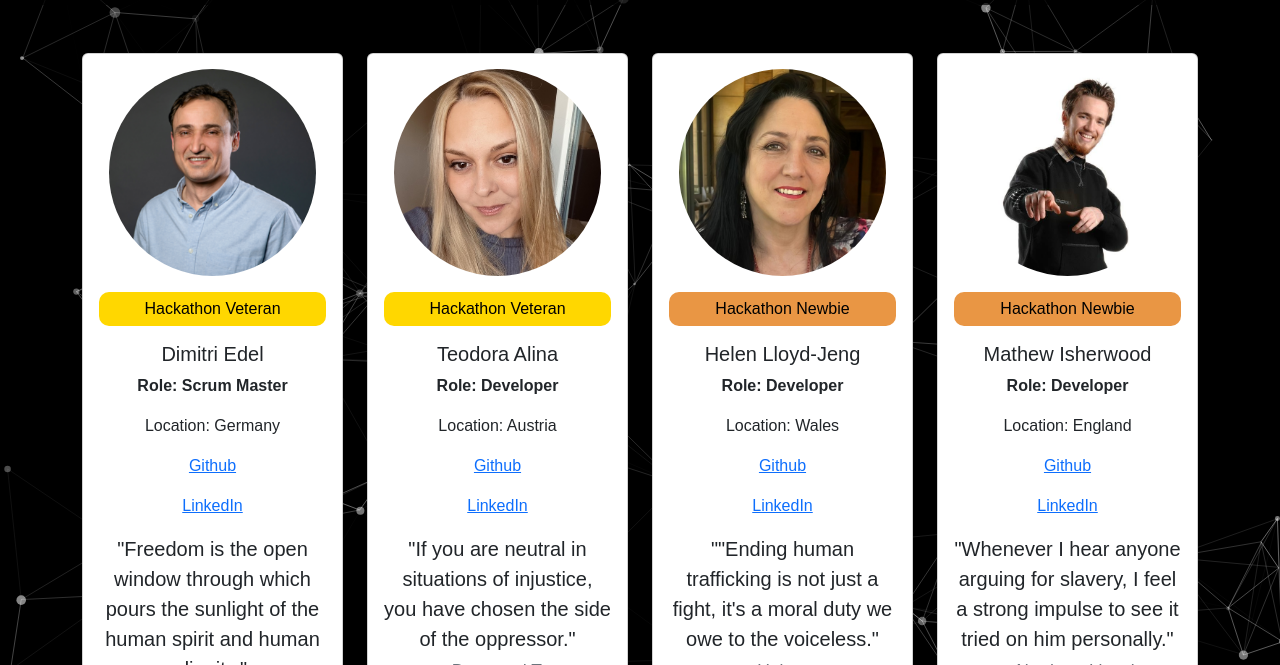
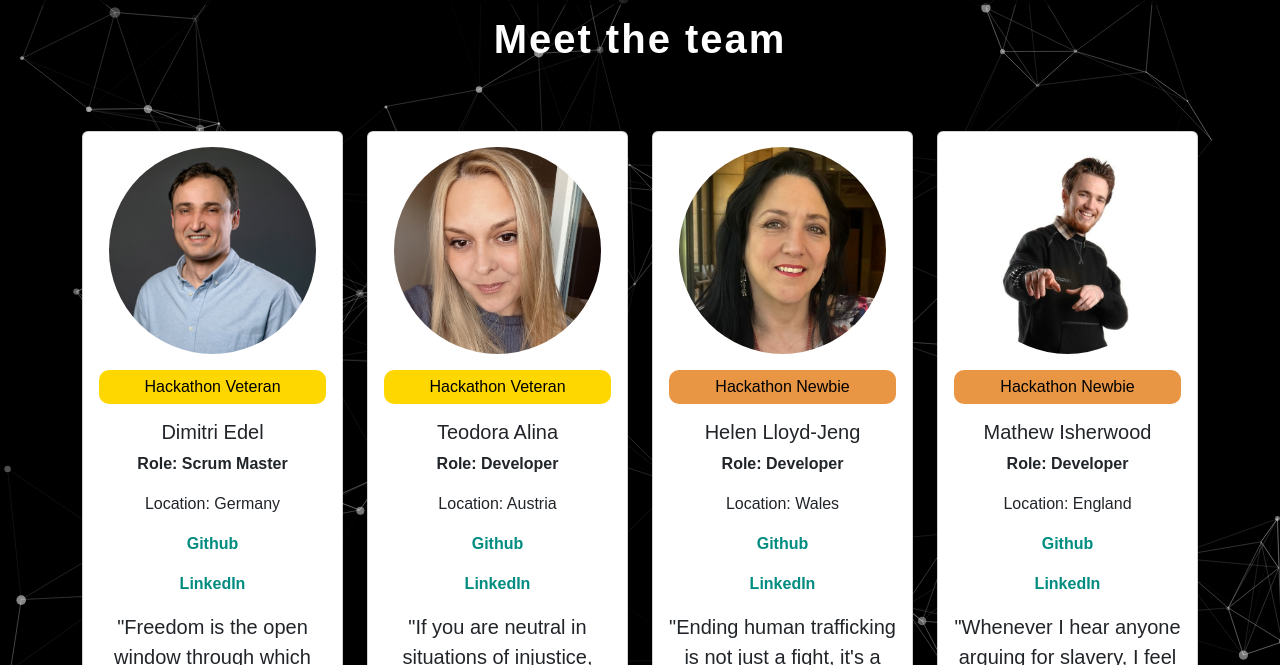
Before and after one commit to dimitri-edel/team-8-jan, a plain HTML site: page about.html in a window 1280 px wide. Shown: the part 121-786 px from the top of the page. Drawn offline with nearby package versions, Linux system fonts and the light colour scheme.

Commit message:
Add styles and animations to about.html

```diff
--- a/about.html
+++ b/about.html
@@ -16,10 +16,10 @@
     <!-- Custom CSS -->
     <link rel="stylesheet" href="assets/css/styles.css">
     <link rel="stylesheet" href="assets/css/header.css">
+    <link rel="stylesheet" href="assets/css/about.css">
 
     <!-- Font Awesome CDN -->
-<link href="https://cdnjs.cloudflare.com/ajax/libs/font-awesome/6.0.0-beta3/css/all.min.css" rel="stylesheet">
-
+    <link href="https://cdnjs.cloudflare.com/ajax/libs/font-awesome/6.0.0-beta3/css/all.min.css" rel="stylesheet">
 
     <!-- Particles -->
     <script src="https://cdn.jsdelivr.net/particles.js/2.0.0/particles.min.js"></script>
@@ -32,11 +32,12 @@
     <div id="navbar-placeholder"></div>
 
     <!-- Main Content Area-->
+    <h1 class="about-h1" data-aos="fade-up">Meet the team</h1>
      <div class="container my-5">
         <div class="row g-4">
-            <div class="col-md-3">
+            <div class="col-md-3 d-flex" data-aos="fade-up" data-aos-delay="100">
                 <div class="card text-center" style="padding-top: 15px;">
-                    <img src="assets\images\About Us\Dimitri2.webp" class="card-img-top rounded-circle" alt="Dimitri Edel" style="width: 80%; margin: 0 auto;">
+                    <img src="assets/images/About Us/Dimitri2.webp" class="card-img-top rounded-circle" alt="Dimitri Edel" style="width: 80%; margin: 0 auto;">
                     <div class="card-body">
                         <p class="card-text" style="background-color: #ffd700; color: black; border-radius: 10px; padding: 5px;">Hackathon Veteran</p>
                         <h5 class="card-title">Dimitri Edel</h5>
@@ -51,15 +52,15 @@
                     </div>
                 </div>
             </div>
-            <div class="col-md-3">
+            <div class="col-md-3 d-flex" data-aos="fade-up" data-aos-delay="200">
                 <div class="card text-center" style="padding-top: 15px;">
-                    <img src="assets\images\About Us\Teodora2.webp" class="card-img-top rounded-circle" alt="Teodora Alina" style="width: 80%; margin: 0 auto;">
+                    <img src="assets/images/About Us/Teodora2.webp" class="card-img-top rounded-circle" alt="Teodora Alina" style="width: 80%; margin: 0 auto;">
                     <div class="card-body">
                         <p class="card-text" style="background-color: #ffd700; color: black; border-radius: 10px; padding: 5px;">Hackathon Veteran</p>
                         <h5 class="card-title">Teodora Alina</h5>
                         <p class="card-text"><strong>Role: Developer</strong></p>
                         <p class="card-text">Location: Austria</p>
-                        <p class="card-text"><a href="https://github.com/TeodoraAlina"">Github</a></p>
+                        <p class="card-text"><a href="https://github.com/TeodoraAlina">Github</a></p>
                         <p class="card-text"><a href="https://www.linkedin.com/in/alina-teodora-brinzac">LinkedIn</a></p>
                         <blockquote class="blockquote">
                             <p class="mb-0">"If you are neutral in situations of injustice, you have chosen the side of the oppressor."</p>
@@ -68,9 +69,9 @@
                     </div>
                 </div>
             </div>
-            <div class="col-md-3">
+            <div class="col-md-3 d-flex" data-aos="fade-up" data-aos-delay="300">
                 <div class="card text-center" style="padding-top: 15px;">
-                    <img src="assets\images\About Us\Helen2.webp" class="card-img-top rounded-circle" alt="Helen Lloyd-Jeng" style="width: 80%; margin: 0 auto;">
+                    <img src="assets/images/About Us/Helen2.webp" class="card-img-top rounded-circle" alt="Helen Lloyd-Jeng" style="width: 80%; margin: 0 auto;">
                     <div class="card-body">
                         <p class="card-text" style="background-color: #e99644; color: black; border-radius: 10px; padding: 5px;">Hackathon Newbie</p>
                         <h5 class="card-title">Helen Lloyd-Jeng</h5>
@@ -79,15 +80,15 @@
                         <p class="card-text"><a href="https://github.com/HelenLloydJeng">Github</a></p>
                         <p class="card-text"><a href="https://www.linkedin.com/in/helenlloydjeng">LinkedIn</a></p>
                         <blockquote class="blockquote">
-                            <p class="mb-0">""Ending human trafficking is not just a fight, it's a moral duty we owe to the voiceless."</p>
+                            <p class="mb-0">"Ending human trafficking is not just a fight, it's a moral duty we owe to the voiceless."</p>
                             <footer class="blockquote-footer">Unknown</footer>
                         </blockquote>
                     </div>
                 </div>
             </div>
-            <div class="col-md-3">
+            <div class="col-md-3 d-flex" data-aos="fade-up" data-aos-delay="400">
                 <div class="card text-center" style="padding-top: 15px;">
-                    <img src="assets\images\About Us\Mathew2.webp" class="card-img-top rounded-circle" alt="Mathew Isherwood" style="width: 80%; margin: 0 auto;">
+                    <img src="assets/images/About Us/Mathew2.webp" class="card-img-top rounded-circle" alt="Mathew Isherwood" style="width: 80%; margin: 0 auto;">
                     <div class="card-body">
                         <p class="card-text" style="background-color: #e99644; color: black; border-radius: 10px; padding: 5px;">Hackathon Newbie</p>
                         <h5 class="card-title">Mathew Isherwood</h5>
@@ -116,12 +117,20 @@
     <!-- AOS (Animate On Scroll) JS -->
     <script src="https://cdn.jsdelivr.net/npm/aos@2.3.4/dist/aos.js"></script>
 
+    <!-- Initialize AOS -->
+    <script>
+        AOS.init({
+            duration: 1000,
+            easing: 'ease-in-out',
+            once: true,
+        });
+    </script>
+
     <!-- Custom JS -->
     <script src="assets/js/particles-config.js"></script>
     <script src="assets/js/navbar-footer.js"></script>
     <script src="assets/js/navigation.js"></script>
     <script src="assets/js/animations.js"></script>
-
 </body>
 
 </html>
--- /dev/null
+++ b/assets/css/about.css
@@ -0,0 +1,47 @@
+.card {
+    display: flex;
+    flex-direction: column;
+    height: 100%;
+}
+.card-body {
+    flex-grow: 1;
+}
+.card {
+    min-height: 450px;
+}
+
+.about-h1 {
+    font-size: 2.5rem;
+    font-weight: 700;
+    margin-bottom: 20px;
+    color: var(--white-color);
+    text-align: center;
+    margin-top: 10px;
+    letter-spacing: 2px;
+    line-height: 1.2;
+    text-shadow: 2px 2px 8px rgba(0, 0, 0, 0.3);
+    transition: color 0.3s ease, transform 0.3s ease;
+}
+
+.card-text a {
+    color: #008C80;
+    text-decoration: none;
+    font-weight: 600;
+    transition: color 0.3s ease, transform 0.3s ease;
+}
+
+.card-text a:hover,
+.card-text a:focus {
+    color: #005f5f;
+    text-decoration: underline;
+    transform: translateY(-2px);
+}
+
+.card-text a:active {
+    color: #003c3c;
+}
+
+.card-text a:focus {
+    outline: 2px solid #005f5f;
+    outline-offset: 4px;
+}
```
